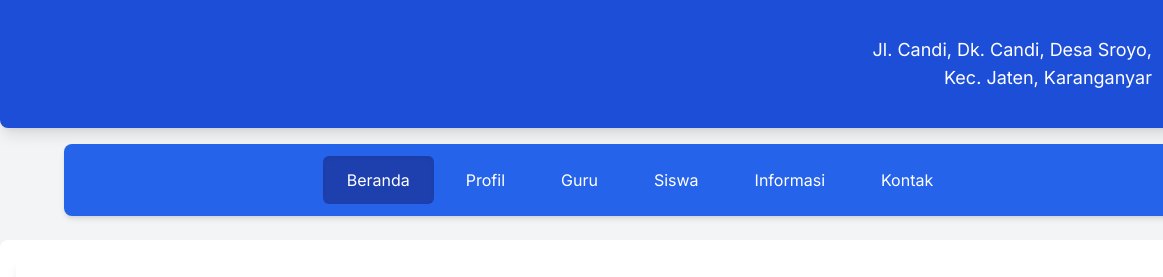
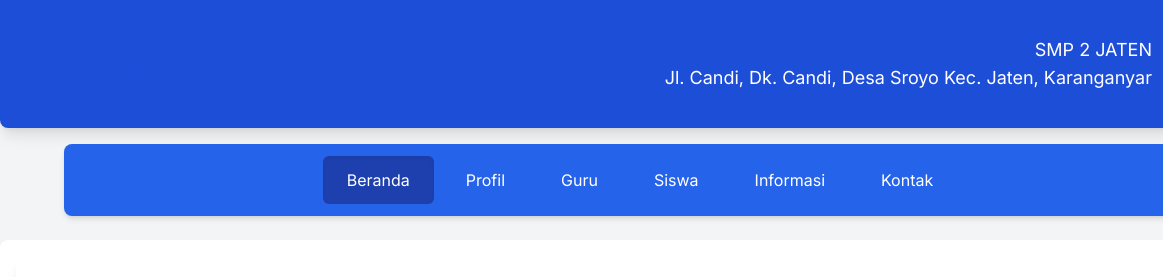
Before and after one commit to fzrnvn/smp1-website, a plain HTML site: page index.html/index.html in a window 1280 px wide. Shown: the top 277 px of the page, 0-1163 px from the left. Drawn offline with nearby package versions, Linux system fonts and the light colour scheme.

Commit message:
Update index.html

```diff
--- a/index.html/index.html
+++ b/index.html/index.html
@@ -17,8 +17,8 @@
         </div>
         <div class="mt-4 md:mt-0 flex items-center space-x-4">
             <div class="text-right">
-                <p class="text-lg">Jl. Candi, Dk. Candi, Desa Sroyo,</p>
-                <p class="text-lg">Kec. Jaten, Karanganyar</p>
+                <p class="text-lg">SMP 2  JATEN</p>
+                <p class="text-lg">Jl. Candi, Dk. Candi, Desa Sroyo Kec. Jaten, Karanganyar</p>
             </div>
             <div>
                 <img src="smp2.jpg" alt="Logo SMP" class="w-20 h-20 md:w-24 md:h-24 rounded-full object-cover border-2 border-white shadow-md">
@@ -80,7 +80,7 @@
                     <img src="https://placehold.co/60x60/ADD8E6/000000?text=GP1" class="w-16 h-16 rounded-full mr-4 object-cover">
                     <div>
                         <h3 class="font-bold text-xl text-blue-600">Guru Matematika</h3>
-                        <p class="text-gray-600">Bapak Endang</p>
+                        <p class="text-gray-600">Bu Endang</p>
                     </div>
                 </div>
                 <div class="bg-blue-50 p-4 rounded-lg shadow-md flex items-center">
```
